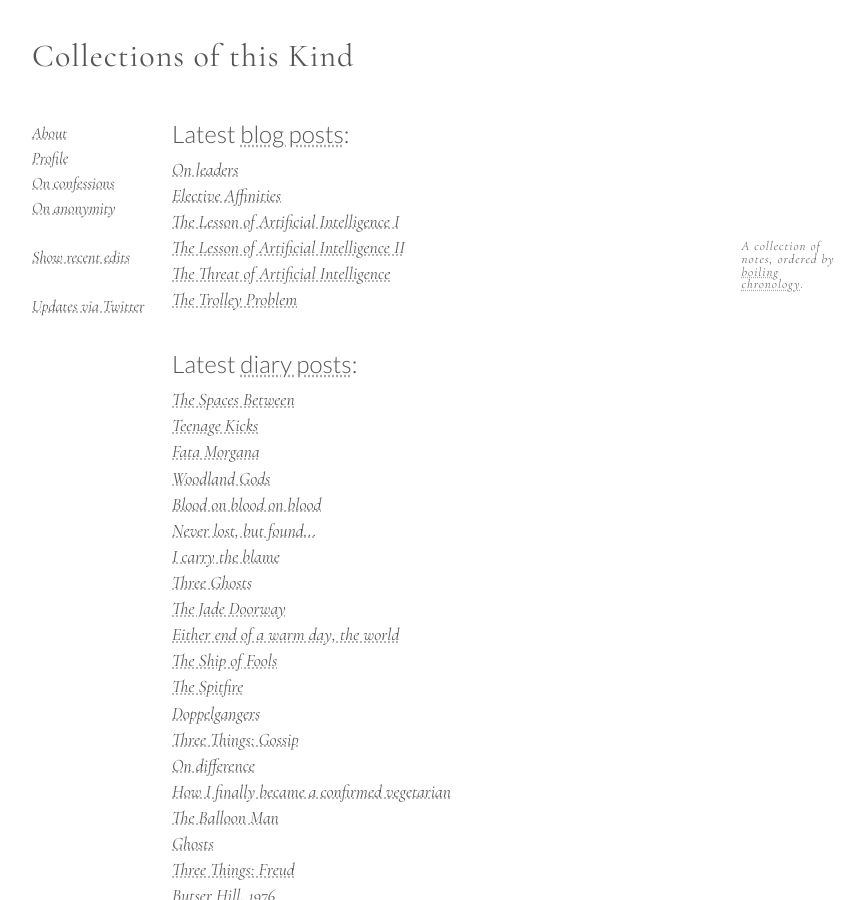
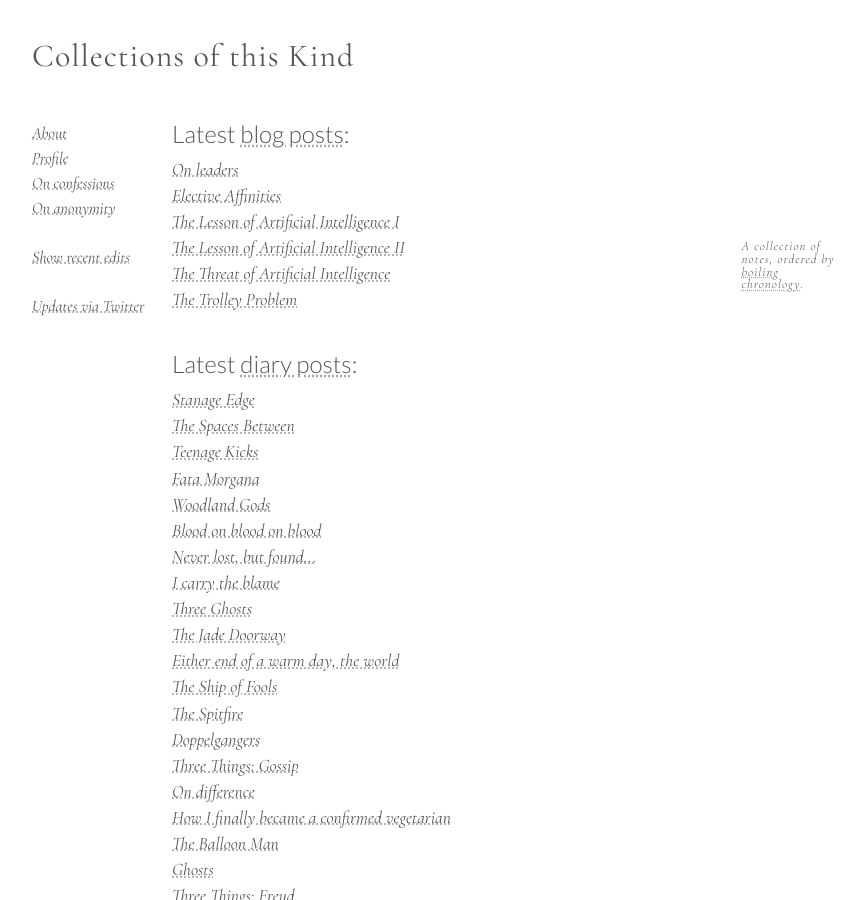
Before and after one commit to CollectionsOfThisKind/collectionsofthiskind.github.io, a Jekyll site: the page built from index.html, in a window 1280 px wide and 900 px high. Shown: the whole window, without its empty margins (78-943 px from the left). Built offline with Jekyll 4.4.1, drawn with Linux system fonts in a browser that asks for light colours.

Commit message:
Add files via upload

```diff
--- a/index.html
+++ b/index.html
@@ -48,6 +48,7 @@ A collection of notes, ordered by <a href="/pages/about/boiling.html">boiling ch
 
 
 <ul class="new">
+<li><a href="pages/diary/stanage-edge.html">Stanage Edge</a></li>
 <li><a href="pages/diary/perception.html">The Spaces Between</a></li>
 <li><a href="pages/diary/teens.html">Teenage Kicks</a></li>
 <li><a href="pages/diary/town.html">Fata Morgana</a></li>
```
